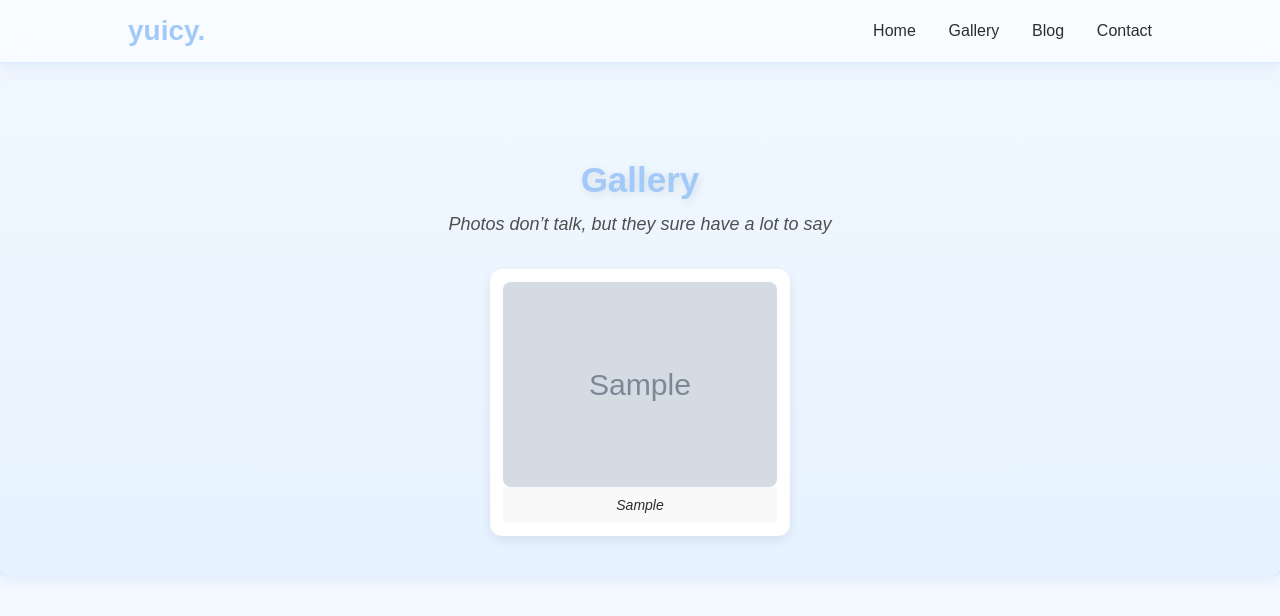
After one commit to yusimeilanyy/TIK2032-Project, a PHP site: page /gallery.php in a window 1280 px wide. The commit adds this page. Shown: the top 616 px of the page. Run offline with PHP 8.4, Linux system fonts and the light colour scheme; tables that the repository leaves empty or names only in its code hold one stand-in row (values such as "Sample post"); grey boxes marked "Sample" are stand-in pictures.

Commit message:
menambahkan php

```diff
--- a/gallery.css
+++ b/gallery.css
@@ -24,6 +24,7 @@ html {
 }
 
 body {
+    padding-top: 80px; /* menyesuaikan tinggi navbar */
     background: linear-gradient(to bottom, #f5faff, #eaefff);
     color: var(--text-dark);
     overflow-x: hidden;
@@ -31,12 +32,13 @@ body {
 
 /* Gallery Section */
 #gallery {
-    padding: 4rem 2rem;
+    padding: 8rem 2rem 4rem 2rem; /* atas kanan bawah kiri */
     text-align: center;
     background: linear-gradient(to bottom, #f0f8ff, #e6f2ff);
     border-radius: 10px;
     box-shadow: 0 4px 15px var(--shadow);
 }
+
 
 #gallery h2 {
     font-size: 3.5rem;
--- /dev/null
+++ b/gallery.php
@@ -0,0 +1,50 @@
+<?php
+// Koneksi ke database
+$host = "localhost";
+$dbname = "portofolio";
+$username = "root";
+$password = ""; // sesuaikan password
+
+try {
+    $pdo = new PDO("mysql:host=$host;dbname=$dbname;charset=utf8", $username, $password);
+    $pdo->setAttribute(PDO::ATTR_ERRMODE, PDO::ERRMODE_EXCEPTION);
+
+    // Ambil data gallery
+    $stmt = $pdo->prepare("SELECT * FROM gallery");
+    $stmt->execute();
+    $photos = $stmt->fetchAll(PDO::FETCH_ASSOC);
+
+} catch (PDOException $e) {
+    die("Database connection failed: " . $e->getMessage());
+}
+?>
+
+<!DOCTYPE html>
+<html lang="en">
+<head>
+    <meta charset="UTF-8" />
+    <meta name="viewport" content="width=device-width, initial-scale=1" />
+    <title>Gallery</title>
+    <link rel="stylesheet" href="navbar.css" />
+    <link rel="stylesheet" href="gallery.css" />
+</head>
+
+<body>
+
+<?php include 'navbar.php'; ?>
+
+<section id="gallery">
+    <h2>Gallery</h2>
+    <p>Photos don’t talk, but they sure have a lot to say</p>
+    <div class="gallery-horizontal">
+        <?php foreach ($photos as $photo): ?>
+            <figure>
+                <img src="<?= htmlspecialchars($photo['image']) ?>" width="150" height="200" alt="<?= htmlspecialchars($photo['alt_text']) ?>" />
+                <figcaption><?= htmlspecialchars($photo['caption']) ?></figcaption>
+            </figure>
+        <?php endforeach; ?>
+    </div>
+</section>
+
+</body>
+</html>
--- /dev/null
+++ b/navbar.css
@@ -0,0 +1,82 @@
+:root {
+    --soft-blue: #dceaff;
+    --sky-blue: #a3c9f9;
+    --pastel-blue: #c2d9ff;
+    --lavender: #e6e6fa;
+    --text-dark: #2d2d2d;
+    --text-light: #4f4f4f;
+    --accent: #aac8ff;
+    --shadow: rgba(163, 201, 249, 0.3);
+    --white-glass: rgba(255, 255, 255, 0.4);
+}
+
+* {
+    margin: 0;
+    padding: 0;
+    box-sizing: border-box;
+    font-family: 'Poppins', sans-serif;
+    text-decoration: none;
+    scroll-behavior: smooth;
+}
+
+html {
+    font-size: 62.5%;
+}
+
+body {
+    background: linear-gradient(to bottom, #f5faff, #eaefff);
+    color: var(--text-dark);
+    overflow-x: hidden;
+    padding-top: 100px; /* ← Tambahkan baris ini */
+}
+
+
+/* HEADER */
+header {
+    width: 100%;
+    padding: 1.5rem 10%;
+    background-color: var(--white-glass);
+    backdrop-filter: blur(10px);
+    position: fixed;
+    top: 0;
+    left: 0;
+    z-index: 1000;
+    display: flex;
+    justify-content: space-between;
+    align-items: center;
+    border-bottom: 1px solid #dfeaff;
+    box-shadow: 0 4px 12px var(--shadow);
+}
+
+.logo {
+    font-size: 2.8rem;
+    color: var(--sky-blue);
+    font-weight: 700;
+}
+
+nav a {
+    font-size: 1.6rem;
+    margin-left: 3rem;
+    color: var(--text-dark);
+    position: relative;
+    transition: color 0.3s ease;
+}
+
+nav a::after {
+    content: '';
+    position: absolute;
+    width: 0;
+    height: 2px;
+    background-color: var(--sky-blue);
+    left: 0;
+    bottom: -4px;
+    transition: 0.3s ease;
+}
+
+nav a:hover {
+    color: var(--sky-blue);
+}
+
+nav a:hover::after {
+    width: 100%;
+}
--- /dev/null
+++ b/navbar.php
@@ -0,0 +1,9 @@
+<header>
+  <div class="logo">yuicy.</div>
+  <nav>
+    <a href="index.php">Home</a>
+    <a href="gallery.php">Gallery</a>
+    <a href="blog.php">Blog</a>
+    <a href="contact.php">Contact</a>
+  </nav>
+</header>
--- a/sent.html
+++ b/sent.php
@@ -1,3 +1,4 @@
+<?php session_start(); $name = $_SESSION['name'] ?? 'dear'; ?>
 <!DOCTYPE html>
 <html lang="en">
 <head>
@@ -12,9 +13,9 @@
   <div class="thank-you-box">
     <h1>Message Received 💌</h1>
     <p>
-      Thank you for your sweet message!<br />
+      Thank you, <?= htmlspecialchars($name) ?>!<br />
       I’ll read it while sipping tea and smiling<br />
-      Stay cute and kind
+      <br>Stay cute and kind 𖹭.ᐟ
     </p>
   </div>
 
--- a/style.css
+++ b/style.css
@@ -1,4 +1,4 @@
-:root {
+ :root {
     --soft-blue: #dceaff;
     --sky-blue: #a3c9f9;
     --pastel-blue: #c2d9ff;
```
Also changed, not shown: blog.html (deleted, +0 -45 lines), blog.php (added, +52 -0 lines), contact.html (deleted, +0 -32 lines), contact.php (added, +45 -0 lines), contact_process.php (added, +32 -0 lines), gallery.html (deleted, +0 -37 lines), index.html (deleted, +0 -97 lines), index.php (added, +78 -0 lines), koneksi.php (added, +12 -0 lines), blog.css (line endings or trailing spaces).
